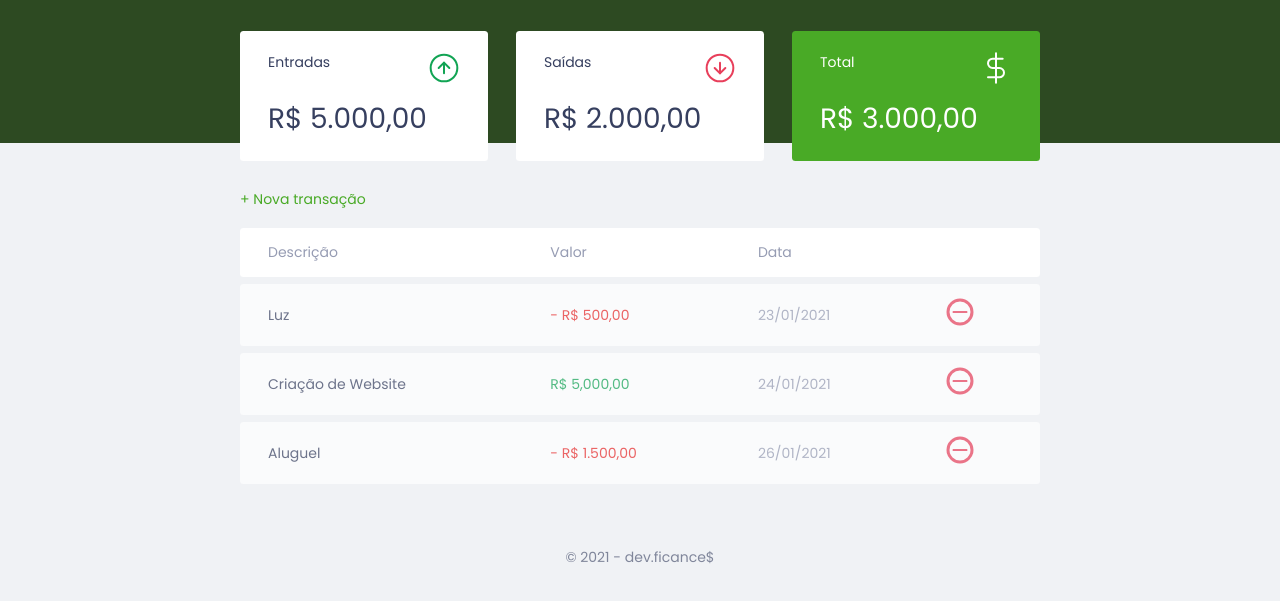
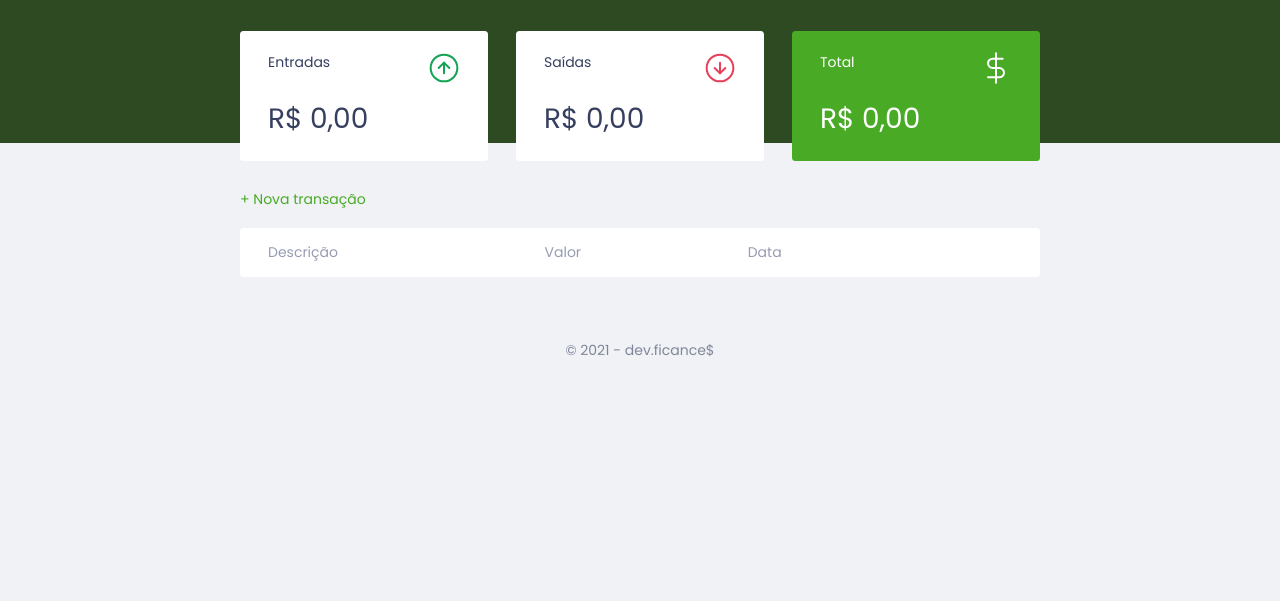
Before and after one commit to Hartye/dev.finances, a plain HTML site: page index.html in a window 1280 px wide. Shown: the part 55-656 px from the top of the page. Drawn offline with Linux system fonts and the light colour scheme.

Commit message:
Update index.html

```diff
--- a/index.html
+++ b/index.html
@@ -30,7 +30,7 @@
                     <span>Entradas</span>
                     <img src="./assets/income.svg" alt="Imagem de entrada">
                 </h3>
-                <p> R$ 5.000,00</p>
+                <p id="incomeDisplay"> R$ 0,00</p>
             </div>
 
             <div class="card">
@@ -38,7 +38,7 @@
                     <span>Saídas</span>
                     <img src="./assets/expense.svg" alt="Imagem de saída">
                 </h3>
-                <p> R$ 2.000,00</p>
+                <p id="expenseDisplay"> R$ 0,00</p>
             </div>
 
             <div class="card total">
@@ -46,13 +46,13 @@
                     <span>Total</span>
                     <img src="./assets/total.svg" alt="Imagem total">
                 </h3>
-                <p> R$ 3.000,00</p>
+                <p id="totalDisplay"> R$ 0,00</p>
             </div>
         </section>
 
         <section id="transaction">
 
-            <a href="#" onclick="Modal.open()" class="button new">+ Nova transação</a>
+            <a href="#" onclick="Modal.swap()" class="button new">+ Nova transação</a>
 
             <table id="data-table">
                 <h2 class="sr-only">Transições</h2>
@@ -66,30 +66,7 @@
                     </tr>
                 </thead>
                 <tbody>
-                    <tr>
-                        <td class="description">Luz</td>
-                        <td class="expense">- R$ 500,00</td>
-                        <td class="date">23/01/2021</td>
-                        <td>
-                            <img src="./assets/minus.svg" alt="Remover Transação">
-                        </td>
-                    <tr>
-                        <td class="description">Criação de Website</td>
-                        <td class="income">R$ 5,000,00</td>
-                        <td class="date">24/01/2021</td>
-                        <td>
-                            <img src="./assets/minus.svg" alt="Remover Transação">
-                        </td>
-                    </tr>
 
-                    <tr>
-                        <td class="description">Aluguel</td>
-                        <td class="expense">- R$ 1.500,00</td>
-                        <td class="date">26/01/2021</td>
-                        <td>
-                            <img src="./assets/minus.svg" alt="Remover Transação">
-                        </td>
-                    </tr>
                 </tbody>
             </table>
         </section>
@@ -99,7 +76,7 @@
         <div class="modal">
             <div id="form">
                 <h2>Nova Transação</h2>
-                <form action="">
+                <form action="" onsubmit="Form.submit(event)">
                     <div class="input-group">
                         <label for="description" class="sr-only">Descrição</label>
                         <input type="text" id="description" name="description" placeholder="Descrição">
@@ -118,7 +95,7 @@
                     </div>
 
                     <div class="input-group actions">
-                        <a href="#" class="button cancel" onclick="Modal.close()">Cancelar</a>
+                        <a href="#" class="button cancel" onclick="Modal.swap()">Cancelar</a>
                         <button>Salvar</button>
                     </div>
                 </form>
@@ -126,7 +103,7 @@
         </div>
     </div>
 
-    <footer>
+    <footer class="copy">
         <p>&copy; <span id="ano"></span> - dev.ficance$</p>
     </footer>
     <script src="./script.js"></script>
```
